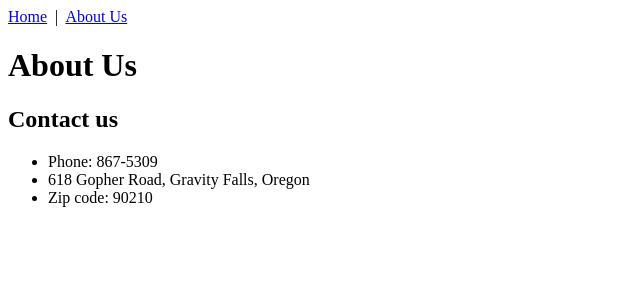
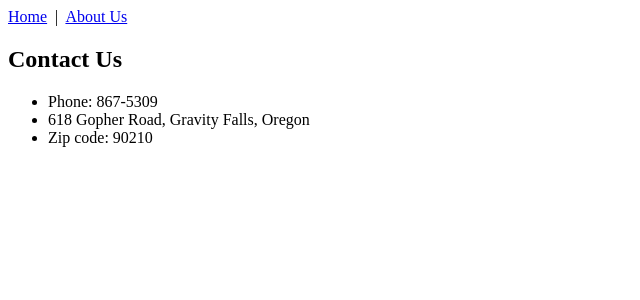
Before and after one commit to scoffin-te/kata-kickstarts_09-11-23_answers, a Vue app: page /about-us in a window 1280 px wide. Shown: the top 300 px of the page, without its empty margins (0-640 px from the left). Built offline with nearby package versions, Linux system fonts and the light colour scheme.

Commit message:
Add props exercise

```diff
--- a/src/components/ContactInfo.vue
+++ b/src/components/ContactInfo.vue
@@ -1,7 +1,6 @@
 <template>
     <div>
-        <h1>About Us</h1>
-        <h2>Contact us</h2>
+        <h2>{{ sectionTitle }}</h2>
         <ul>
             <li>Phone: 867-5309</li>
             <li>618 Gopher Road, Gravity Falls, Oregon</li>
@@ -10,6 +9,8 @@
     </div>
 </template>
 
-<style>
-
-</style>
+<script>
+    export default {
+        props: ['section-title']
+    }
+</script>
--- a/src/views/AboutUs.vue
+++ b/src/views/AboutUs.vue
@@ -1,6 +1,6 @@
 <template>
     <div>
-        <contact-info />
+        <contact-info section-title="Contact Us" />
     </div>
 </template>
 
```
